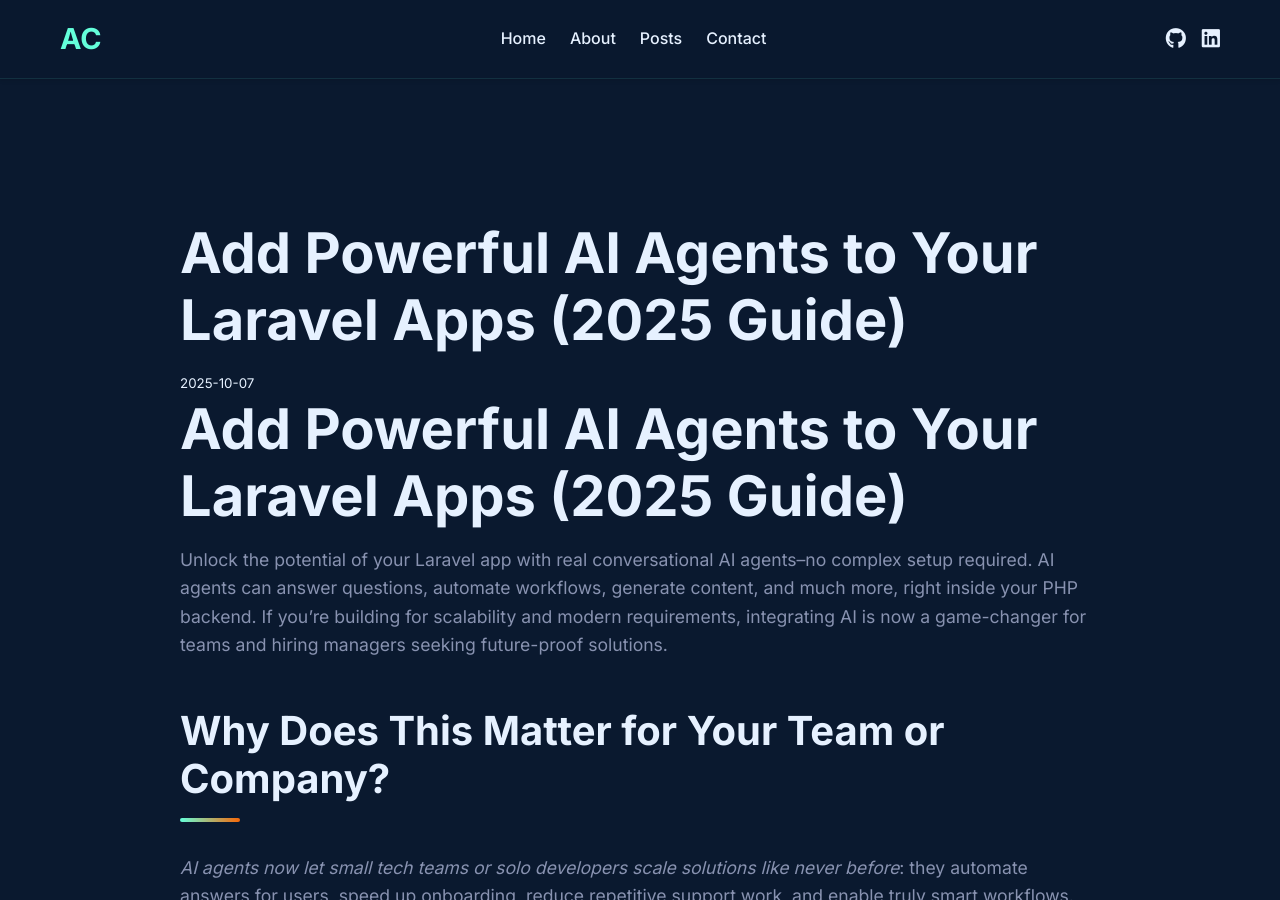
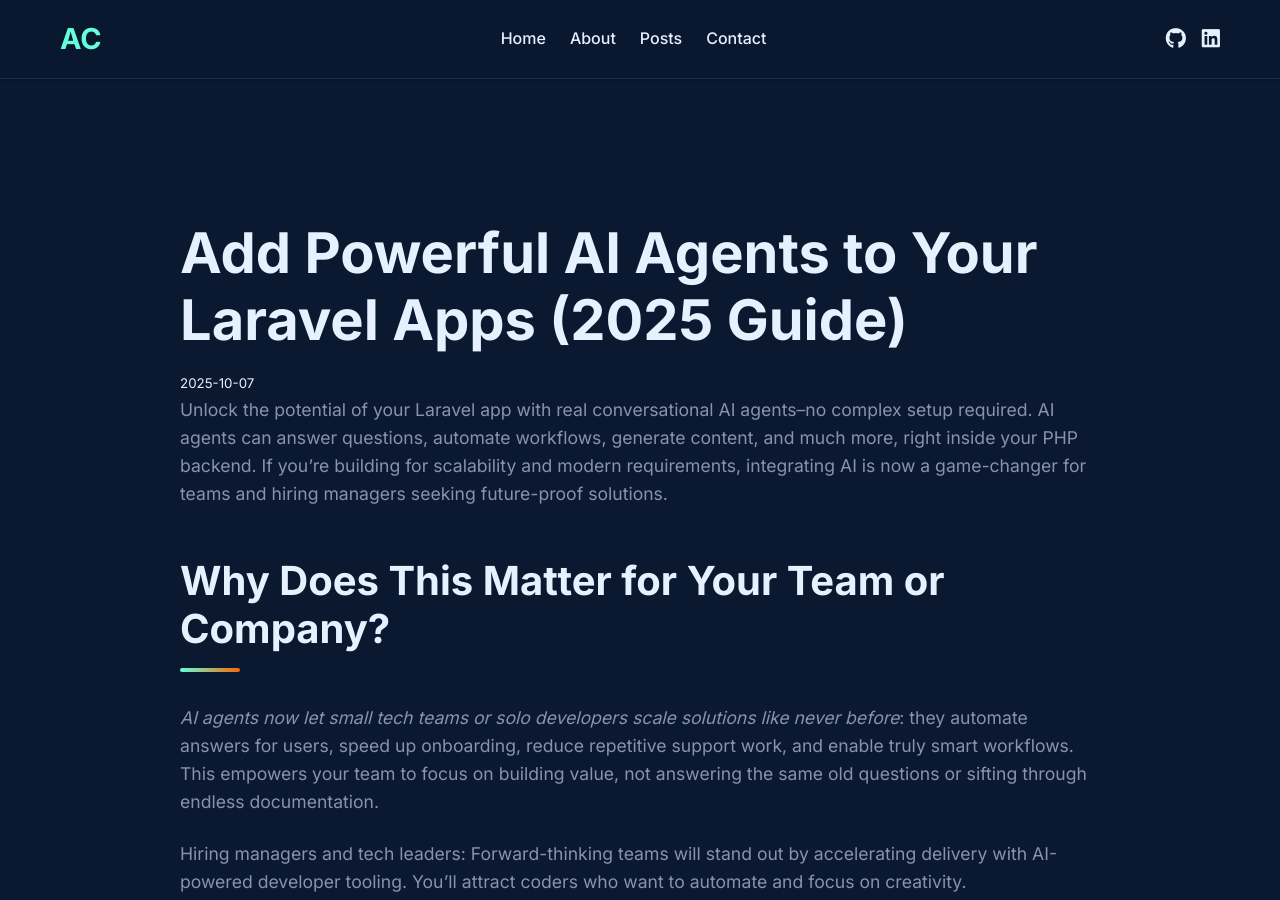
Before and after one commit to ciuc123/ciuc123.github.io, a Jekyll site: the page built from _posts/2025-10-07-laravel-ai-agents.md, in a window 1280 px wide and 900 px high. Built offline with Jekyll 4.4.1, drawn with Linux system fonts in a browser that asks for light colours.

Commit message:
Update 2025-10-07-laravel-ai-agents.md

```diff
--- a/_posts/2025-10-07-laravel-ai-agents.md
+++ b/_posts/2025-10-07-laravel-ai-agents.md
@@ -3,8 +3,6 @@ layout: post
 title: "Add Powerful AI Agents to Your Laravel Apps (2025 Guide)"
 date: 2025-10-07
 ---
-
-# Add Powerful AI Agents to Your Laravel Apps (2025 Guide)
 
 Unlock the potential of your Laravel app with real conversational AI agents--no complex setup required. AI agents can answer questions, automate workflows, generate content, and much more, right inside your PHP backend. If you’re building for scalability and modern requirements, integrating AI is now a game-changer for teams and hiring managers seeking future-proof solutions.
 
```
